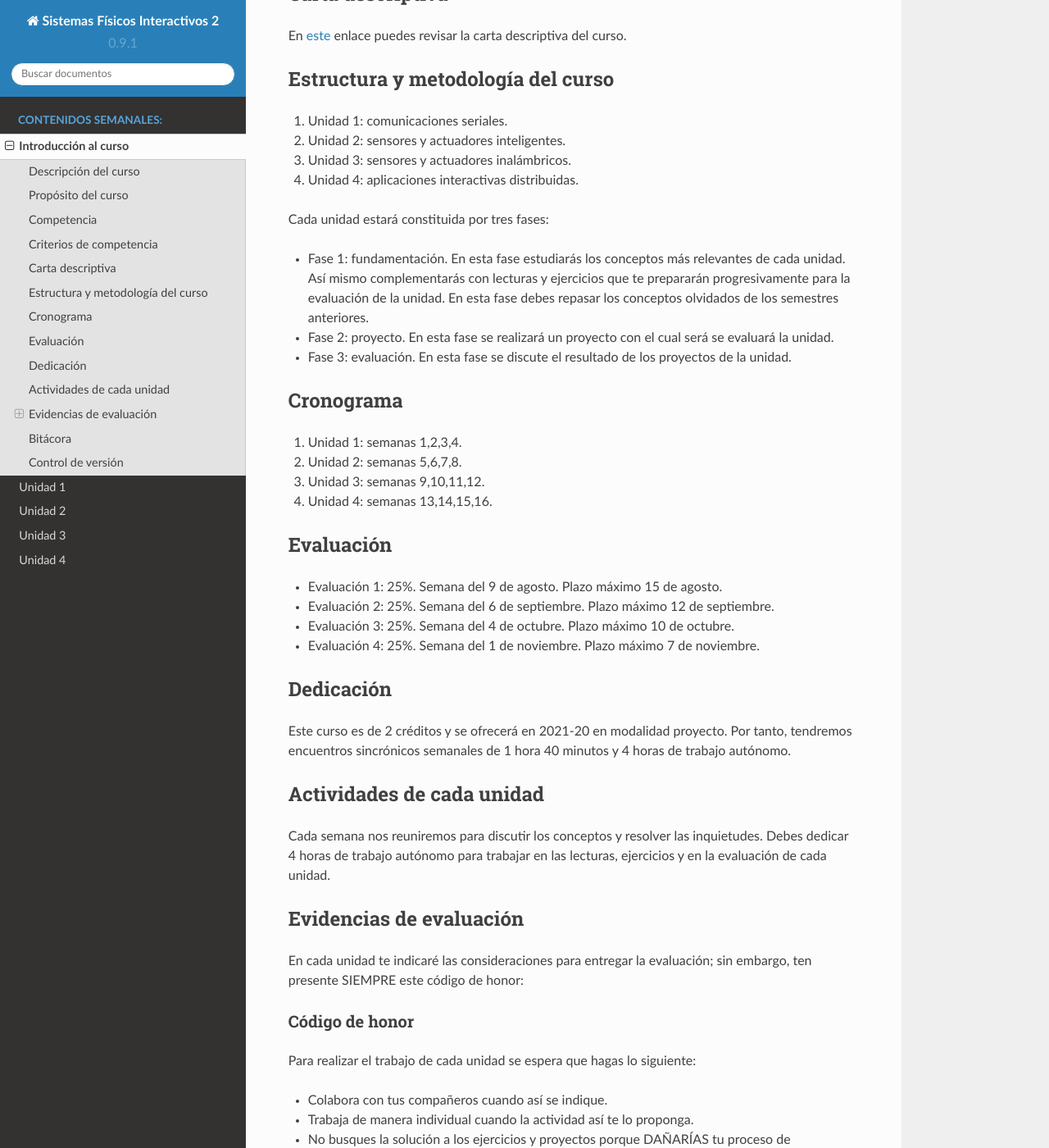
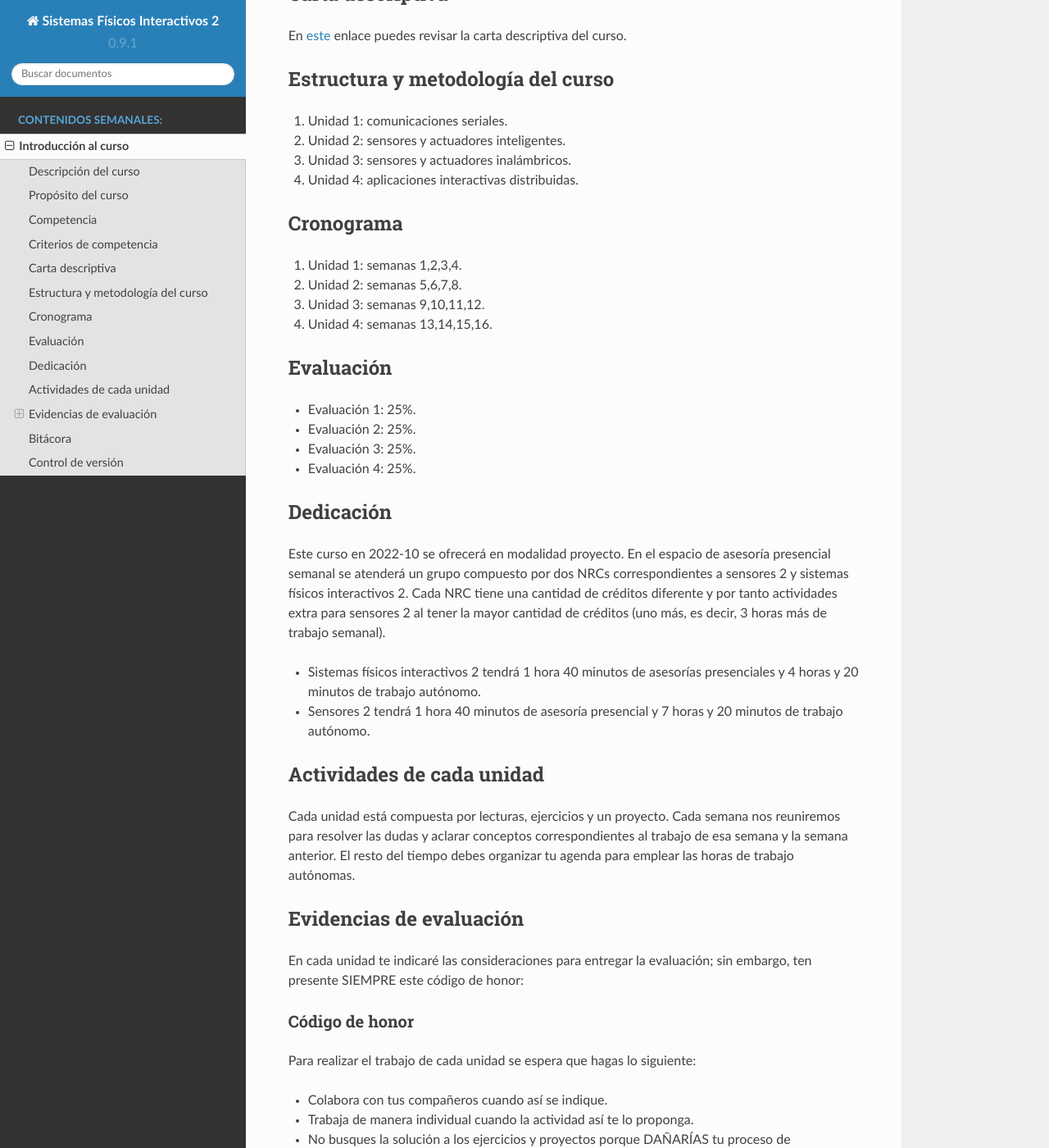
Before and after one commit to juanferfranco/SistemasFisicosInteractivos2, a Sphinx documentation site: the page built from docs/_intro/intro.rst, in a window 1280 px wide and 1400 px high, scrolled down 768 px. Shown: the whole window at 82% size. Built offline with Sphinx 7.4.7 and the Read the Docs theme 2.0.0, drawn with Linux system fonts in a browser that asks for light colours; some of the changed text lies outside the part shown.

Commit message:
Init 2022-10

```diff
--- a/docs/_intro/intro.rst
+++ b/docs/_intro/intro.rst
@@ -41,17 +41,6 @@ Estructura y metodología del curso
 #. Unidad 3: sensores y actuadores inalámbricos.
 #. Unidad 4: aplicaciones interactivas distribuidas.
 
-Cada unidad estará constituida por tres fases:
-
-* Fase 1: fundamentación. En esta fase estudiarás los conceptos más relevantes de cada unidad. Así mismo complementarás con
-  lecturas y ejercicios que te prepararán progresivamente para la evaluación de la unidad. En esta fase debes repasar los
-  conceptos olvidados de los semestres anteriores.
-
-* Fase 2: proyecto. En esta fase se realizará un proyecto con el cual será se evaluará la unidad.
-
-* Fase 3: evaluación. En esta fase se discute el resultado de los proyectos de la unidad.
-
-
 Cronograma
 -----------
 
@@ -63,23 +52,32 @@ Cronograma
 Evaluación
 -----------
 
-* Evaluación 1: 25%. Semana del 9 de agosto. Plazo máximo 15 de agosto.
-* Evaluación 2: 25%. Semana del 6 de septiembre. Plazo máximo 12 de septiembre.
-* Evaluación 3: 25%. Semana del 4 de octubre. Plazo máximo 10 de octubre.
-* Evaluación 4: 25%. Semana del 1 de noviembre. Plazo máximo 7 de noviembre.
+* Evaluación 1: 25%.
+* Evaluación 2: 25%.
+* Evaluación 3: 25%.
+* Evaluación 4: 25%.
 
 Dedicación
 ----------
 
-Este curso es de 2 créditos y se ofrecerá en 2021-20 en modalidad proyecto. Por tanto,
-tendremos encuentros sincrónicos semanales de 1 hora 40 minutos y 4 horas de trabajo autónomo.
+Este curso en 2022-10 se ofrecerá en modalidad proyecto. En el espacio de asesoría presencial
+semanal se atenderá un grupo compuesto por dos NRCs correspondientes a sensores 2 y sistemas
+físicos interactivos 2. Cada NRC tiene una cantidad de créditos diferente y por tanto actividades
+extra para sensores 2 al tener la mayor cantidad de créditos (uno más, es decir, 3 horas más
+de trabajo semanal).
+
+* Sistemas físicos interactivos 2 tendrá 1 hora 40 minutos de asesorías presenciales y 4 horas y 20 minutos
+  de trabajo autónomo.
+* Sensores 2 tendrá 1 hora 40 minutos de asesoría presencial y 7 horas y 20 minutos de trabajo autónomo.
+
 
 Actividades de cada unidad
 ----------------------------
 
-Cada semana nos reuniremos para discutir los conceptos y resolver las inquietudes. Debes
-dedicar 4 horas de trabajo autónomo para trabajar en las lecturas, ejercicios y en la evaluación
-de cada unidad.
+Cada unidad está compuesta por lecturas, ejercicios y un proyecto. Cada semana nos reuniremos
+para resolver las dudas y aclarar conceptos correspondientes al trabajo de esa semana y la semana
+anterior. El resto del tiempo debes organizar tu agenda para emplear las horas de trabajo autónomas.
+
 
 Evidencias de evaluación
 -------------------------
@@ -118,6 +116,4 @@ En Notion llevarás tu bitácora electrónica.
 Control de versión
 --------------------
 
-* Crea una cuenta en GitHub con tu correo institucional de la UPB.
-* Puedes explorar algunos tutoriales de git `aquí <https://www.gitkraken.com/learn/git/tutorials>`__
-  y `aquí <https://youtu.be/WH7qDUYHGK8>`__.
+* Crea una cuenta en GitHub a menos que ya la tengas.
--- a/docs/index.rst
+++ b/docs/index.rst
@@ -1,4 +1,4 @@
-Curso Sistemas Físicos Interactivos 2/Sensores 2 / 2021-20
+Curso Sistemas Físicos Interactivos 2/Sensores 2 / 2022-10
 ===========================================================
 
 Docente diseñador del curso: Juan Fernando Franco Higuita
@@ -15,6 +15,7 @@ Nombre del docente moderador: Juan Fernando Franco Higuita
    :caption: Contenidos semanales:
 
    Introducción al curso <_intro/intro>
+..
    Unidad 1 <_unidad1/unidad1>
    Unidad 2 <_unidad2/unidad2>
    Unidad 3 <_unidad3/unidad3>
```
